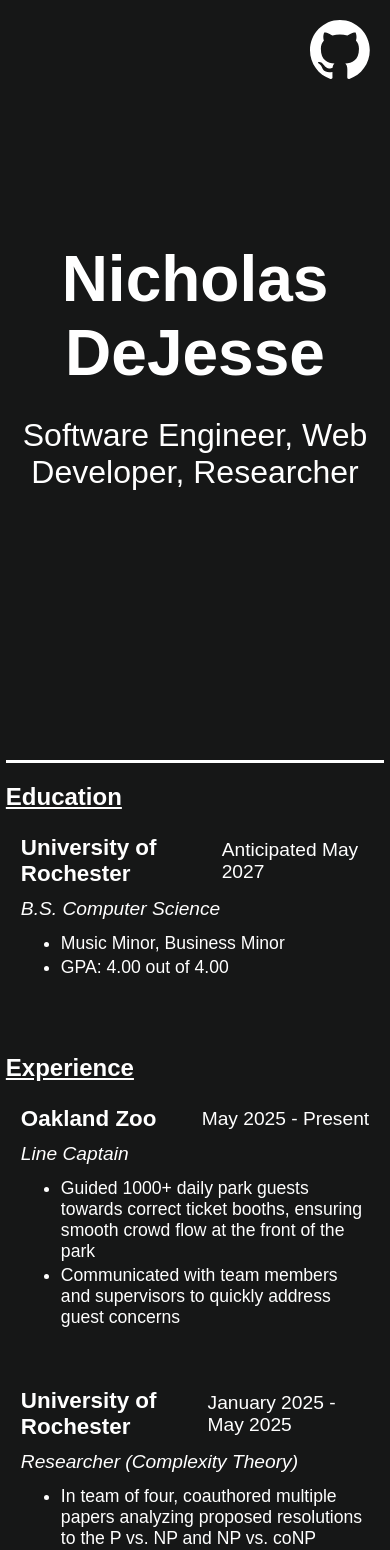
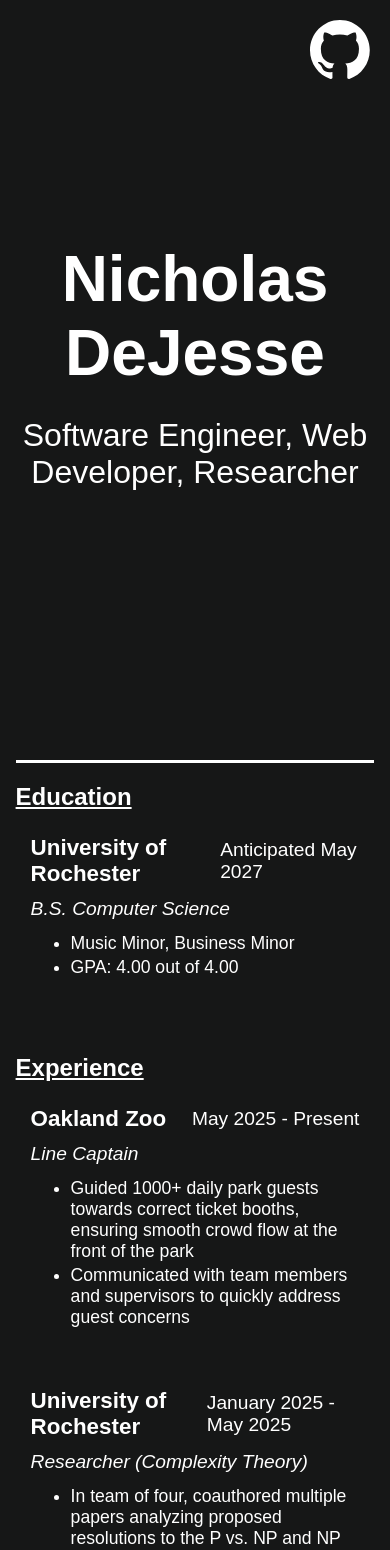
Before and after one commit to nicholasdejesse/nicholasdejesse.github.io, a React (Vite) app: page / in a window 390 px wide. Shown: the top 1550 px of the page. Built offline with nearby package versions, Linux system fonts and the light colour scheme.

Commit message:
Slight margin on sides for mobile

```diff
--- a/src/App.css
+++ b/src/App.css
@@ -53,7 +53,7 @@ nav{
   display: flex;
   flex-direction: column;
   align-items: center;
-  width: min(97vw, 1000px);
+  width: min(92vw, 1000px);
 
   border-top-style: solid;
   border-top-color: white;
```
Also changed, not shown: 4 other files (tests, documents, lock files or other folders).
